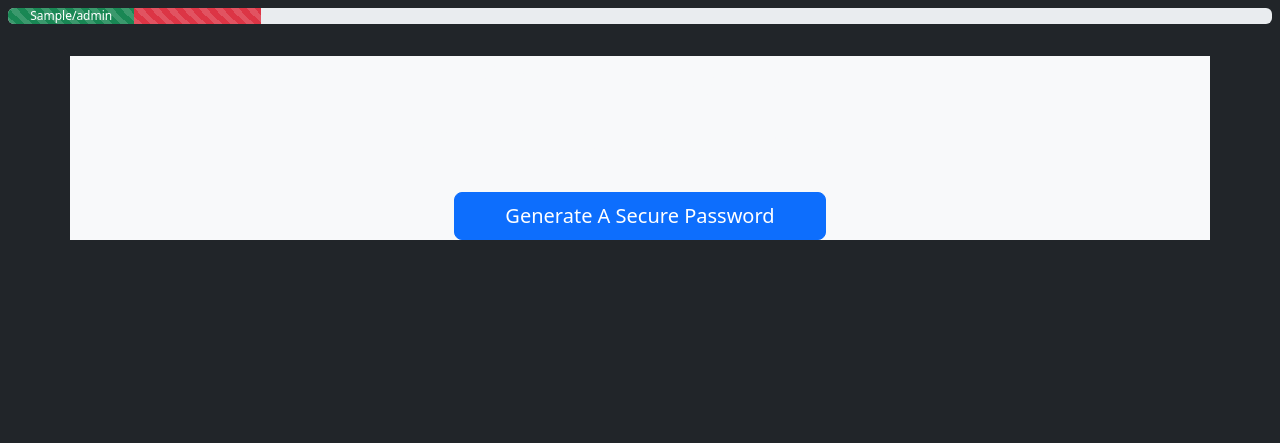
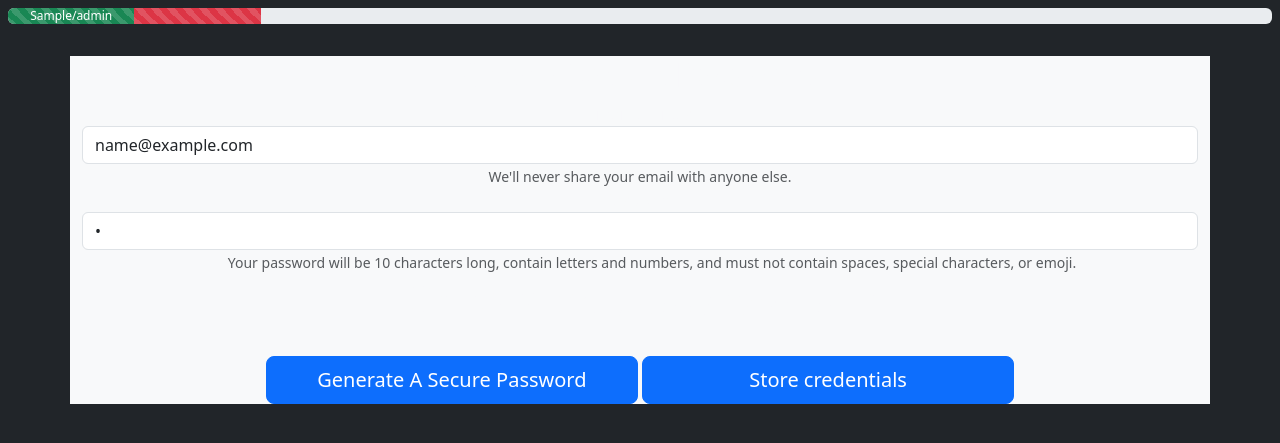
Before and after one commit to danbates1452/hackkey, a Django app: template hackkey/hackkey/templates/passwords.html in a window 1280 px wide. Shown: the part 56-499 px from the top of the page. Run offline with Django 5.2, Linux system fonts and the light colour scheme; the template is opened without the code that fills it: most values are stand-ins (such as "Sample title", 1, 10 or a date in 2020); some libraries are stand-ins or nearby versions.

Commit message:
Finalised pushing password to backend
Updated relevant files to generate a password and pass the credentials to the backend ready for storing

```diff
--- a/hackkey/hackkey/password_generator.py
+++ b/hackkey/hackkey/password_generator.py
@@ -1,7 +1,7 @@
 import secrets
 import string
 
-def generate_secure_password(length=12, level=1):
+def generate_secure_password(level=1, length=10):
     if(level == 1):
         alphabet = string.ascii_letters + string.digits + string.punctuation
         password = ''.join(secrets.choice(alphabet) for i in range(length))
@@ -9,3 +9,6 @@ def generate_secure_password(length=12, level=1):
     elif(level == 2):
         return ""
         # code for enhanced code generation will apply
+
+def pass_credentials_to_database(usrID, username, password):
+    print(usrID, username, password)
--- a/hackkey/hackkey/templates/passwords.html
+++ b/hackkey/hackkey/templates/passwords.html
@@ -3,13 +3,30 @@
 
 <div class="container bg-light">
     <div class="jumbotron mt-4 text-center ">
-        <h1>Create Password</h1>
+        <h2>Create Secure Password</h2>
+
+        <form action="/passwords/" method="post">
+            <div class="form-group">
+              <label for="inputEmail">Email address</label>
+              <input name="inp_email" type="email" class="form-control" id="inputEmail" aria-describedby="emailHelp" placeholder="Enter email / Username" value = {{ email_address }}>
+              <small id="emailHelp" class="form-text text-muted">We'll never share your email with anyone else.</small>
+            </div>
+            <div class="form-group">
+              <label for="inputPassword">Password</label>
+              <input name ="inp_password" type="password" class="form-control" id="inputPassword" placeholder="Password" value = {{ generated_password }}>
+            </div>
+            <div class="form-check">
+              <small id="passwordHelpBlock" class="form-text text-muted">
+                Your password will be 10 characters long, contain letters and numbers, and must not contain spaces, special characters, or emoji.
+              </small>
+
+            </div>
 
         <h1>Generated password is: {{ generated_password }}</h1>
 
-        <form action="/passwords/" method="post">
             {% csrf_token %}
             <button type="submit" name="btn_generate_password" value="1" id="createPassword" class="btn btn-primary btn-lg col-lg-4 col-md-6 col-sm-8 col-xs-12 mt-4">Generate A Secure Password</button>
+            <button type="submit" name="btn_store_credentials" value="2" id="submitCredentials" class="btn btn-primary btn-lg col-lg-4 col-md-6 col-sm-8 col-xs-12 mt-4">Store credentials</button>
         </form>
         <h3 id="password"></h3>
     </div>
```
Also changed, not shown: hackkey/hackkey/views.py (+25 -3 lines).
